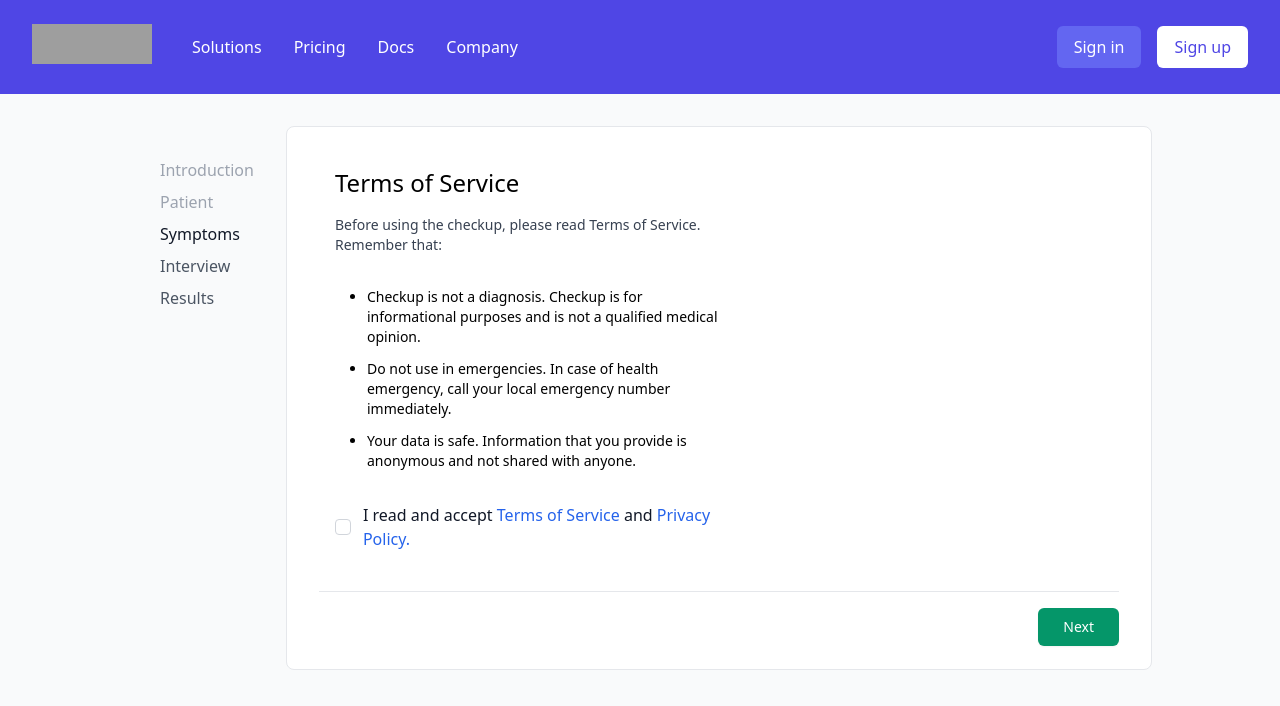
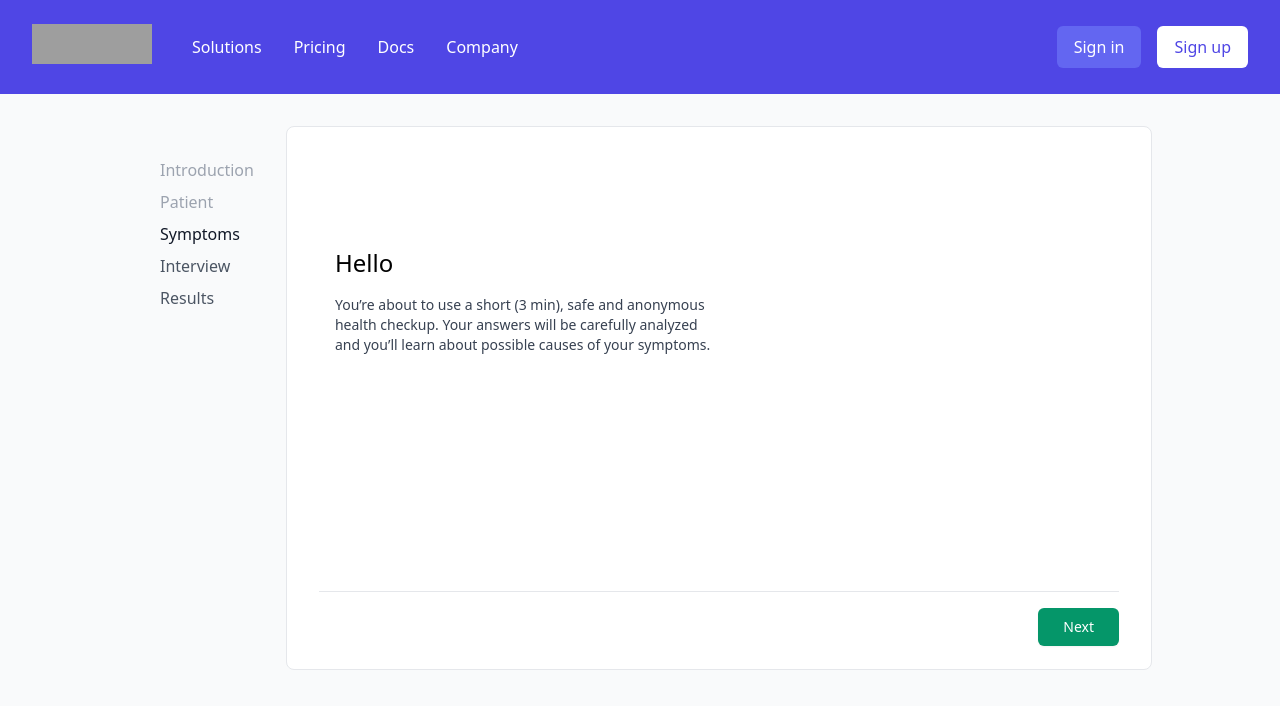
Before and after one commit to Bahodir8586/medical-street, a Next.js app: page / in a window 1280 px wide. Shown: the top 706 px of the page. Built offline with nearby package versions, Linux system fonts and the light colour scheme; grey boxes are pictures that could not be loaded.

Commit message:
introduction

```diff
--- a/components/Home/Introduction.jsx
+++ b/components/Home/Introduction.jsx
@@ -1,5 +1,21 @@
-export default function Introduction(){
-    return (
-        <></>
-    )
+export default function Introduction() {
+  return (
+    <div className="flex flex-col">
+      <div className="flex py-2 h-108">
+        <div className="w-full pl-4">
+          <h3 className="font-medium text-2xl mb-4 mt-20">Hello</h3>
+          <p className="text-gray-700 text-sm mb-8">
+            You’re about to use a short (3 min), safe and anonymous health checkup. Your answers
+            will be carefully analyzed and you’ll learn about possible causes of your symptoms.
+          </p>
+        </div>
+        <div className="w-full"></div>
+      </div>
+      <div className="border-t flex justify-end items-center py-4">
+        <button className="inline-flex items-center px-6 py-2 border border-transparent text-sm font-medium rounded-md shadow-sm text-white bg-green-600 hover:bg-green-700 focus:outline-none focus:ring-2 focus:ring-offset-2 focus:ring-green-500">
+          Next
+        </button>
+      </div>
+    </div>
+  );
 }
--- a/pages/index.jsx
+++ b/pages/index.jsx
@@ -17,7 +17,7 @@ export default function Home() {
       <div>
         <Layout activeEl={2}>
           <Introduction />
-          <TermsOfService />
+          {/* <TermsOfService /> */}
           <Patient />
           {/* <Symptoms sex={'male'} /> */}
           <Interview />
```
